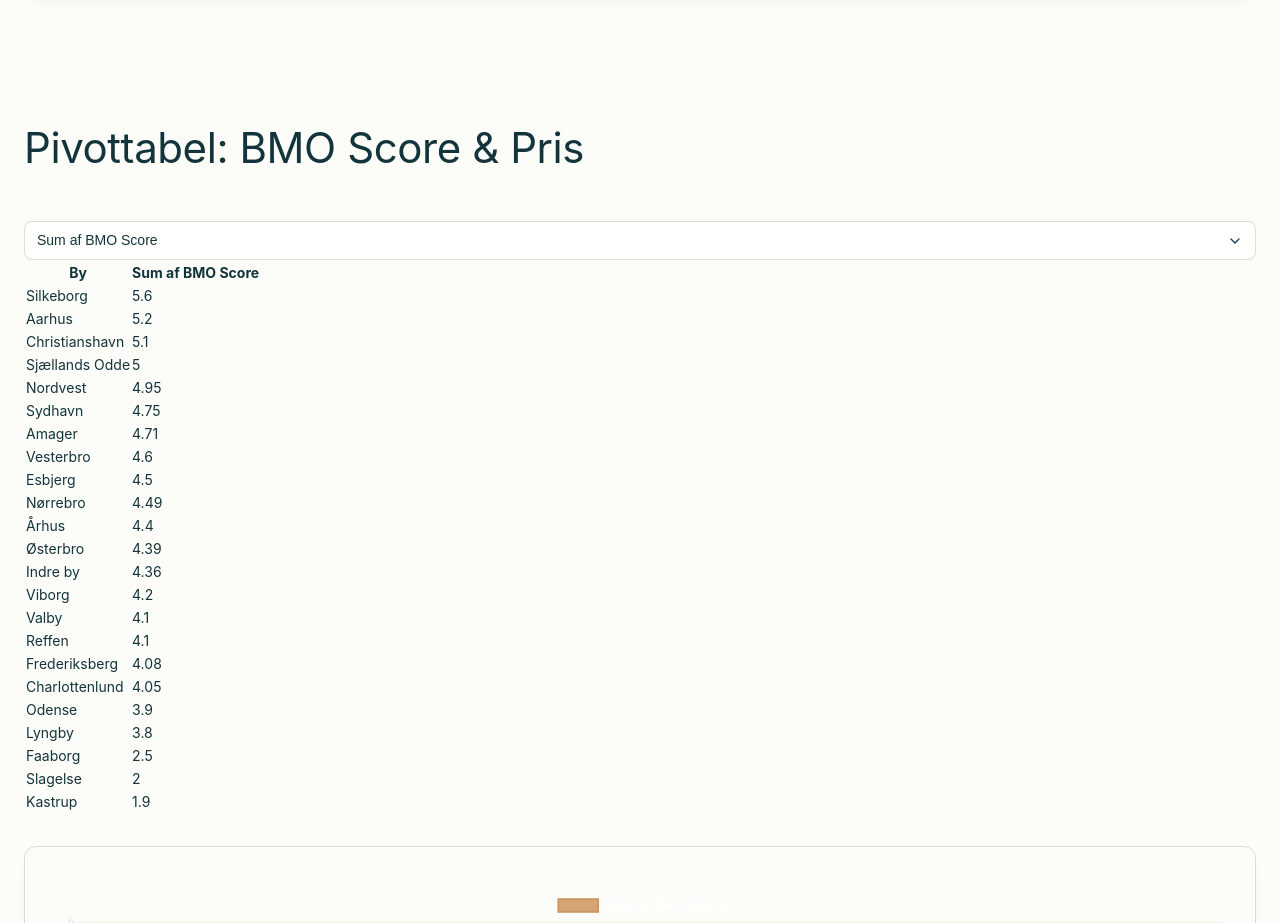
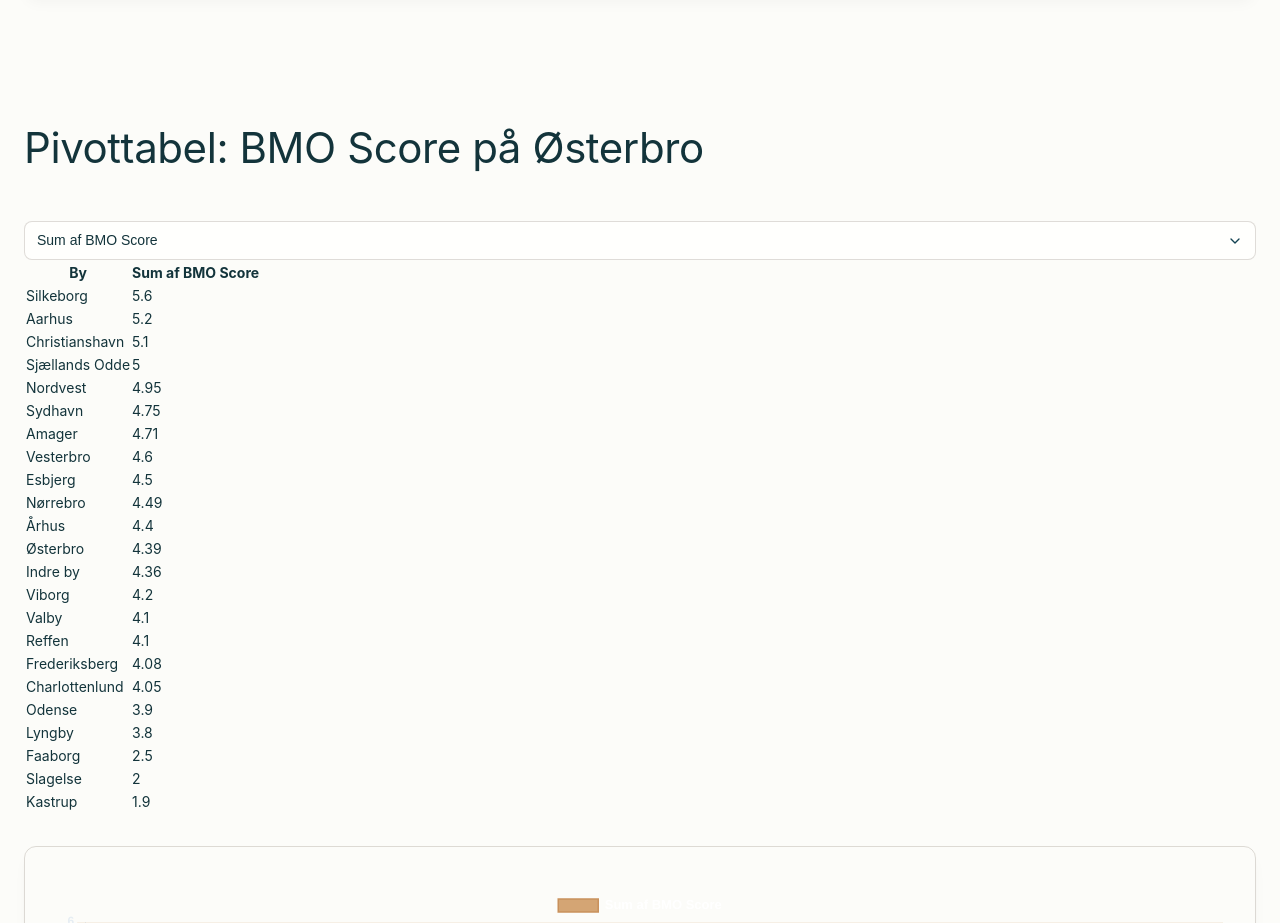
Before and after one commit to kkablalah/Visualisering, a plain HTML site: page index.html in a window 1280 px wide. Shown: the part 1840-2763 px from the top of the page. Drawn offline with nearby package versions, Linux system fonts and the light colour scheme; a web font is replaced by a local one.

Commit message:
Update pivot table header for Østerbro

```diff
--- a/index.html
+++ b/index.html
@@ -50,7 +50,7 @@
   <!-- Pivot Table Section -->
   <section class="pivot-table-section">
     <div class="container">
-      <h2>Pivottabel: BMO Score & Pris</h2>
+      <h2>Pivottabel: BMO Score på Østerbro</h2>
       <select id="pivotControl" class="form-control">
         <option value="score_sum">Sum af BMO Score</option>
         <option value="score_avg">Gennemsnit af BMO Score</option>
```
